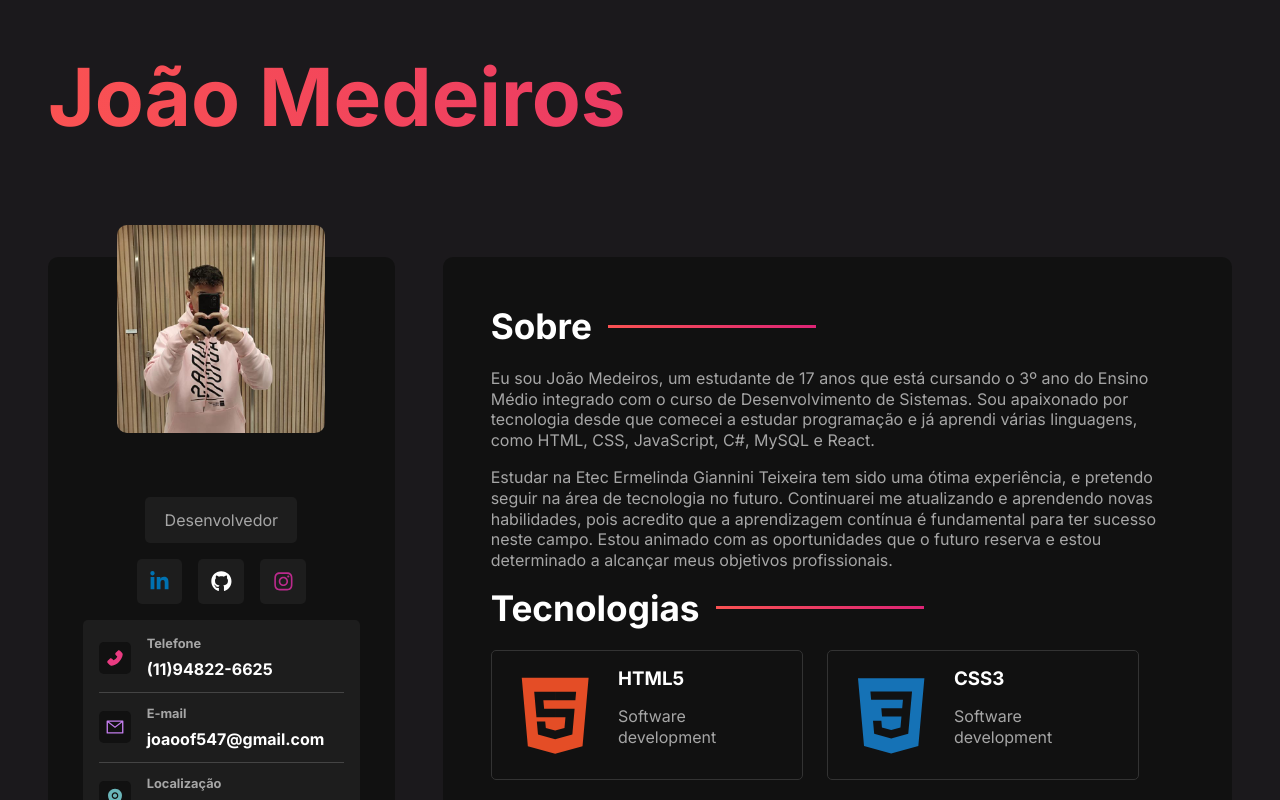
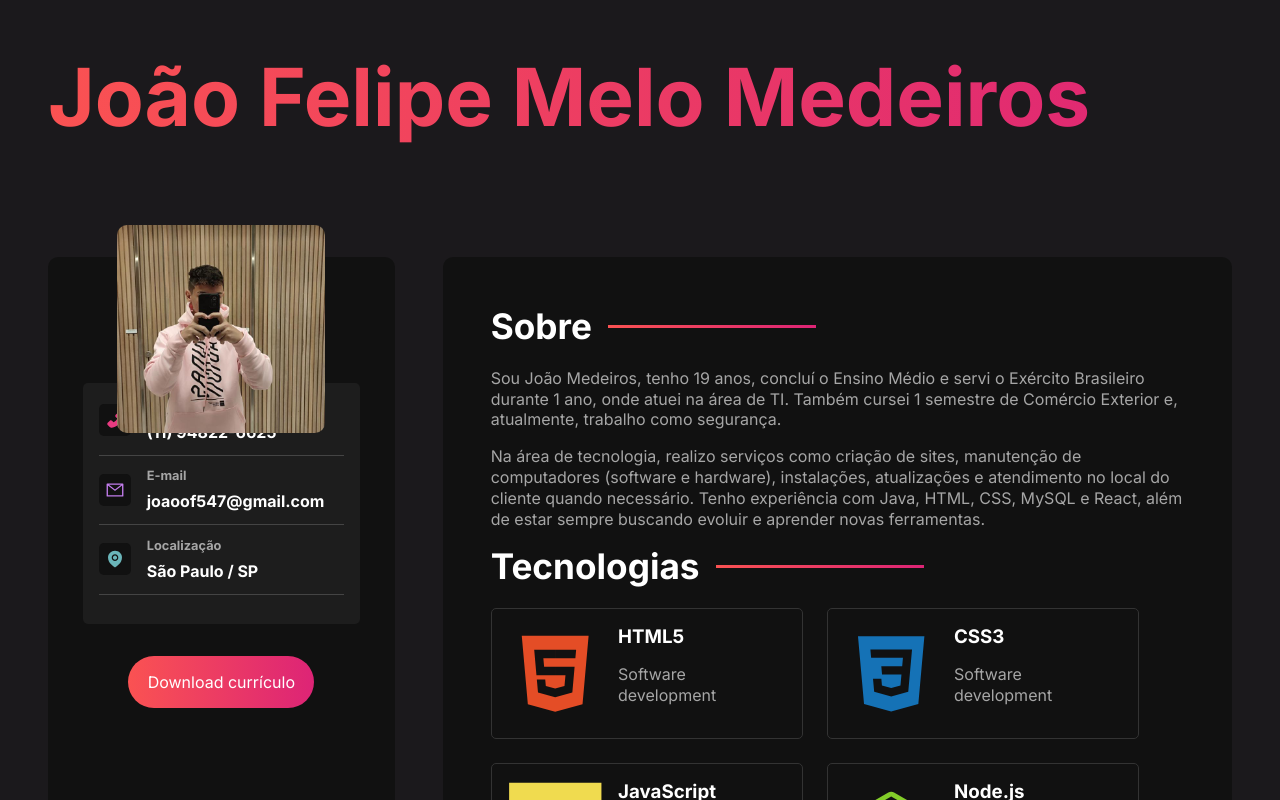
Before and after one commit to Joao0Medeiros/Porftolio, a React (Vite) app: page / in a window 1280 px wide. Shown: the top 800 px of the page. Built offline with nearby package versions, Linux system fonts and the light colour scheme.

Commit message:
Atualiza seção Sobre com histórico profissional atual

```diff
--- a/src/App.jsx
+++ b/src/App.jsx
@@ -1,18 +1,16 @@
 import Maincontent from "./components/Maincontent";
-// import Sidebar from "./components/sidebar";
-import Sidebar from "./components/Sidebar"
+import Sidebar from "./components/Sidebar";
 
 import "./styles/components/app.sass";
 
 function App() {
-
   return (
     <div id="portfolio">
-      <h1>João Medeiros</h1>
+      <h1>João Felipe Melo Medeiros</h1>
       <Sidebar />
       <Maincontent />
     </div>
   );
 }
 
-export default App
+export default App;
--- a/src/components/AboutContainer.jsx
+++ b/src/components/AboutContainer.jsx
@@ -3,10 +3,17 @@ const AboutContainer = () => {
     <section className="about-container">
       <h2>Sobre</h2>
       <p>
-        Eu sou João Medeiros, um estudante de 17 anos que está cursando o 3º ano do Ensino Médio integrado com o curso de Desenvolvimento de Sistemas. Sou apaixonado por tecnologia desde que comecei a estudar programação e já aprendi várias linguagens, como HTML, CSS, JavaScript, C#, MySQL e React.
+        Sou João Medeiros, tenho 19 anos, concluí o Ensino Médio e servi o
+        Exército Brasileiro durante 1 ano, onde atuei na área de TI. Também
+        cursei 1 semestre de Comércio Exterior e, atualmente, trabalho como
+        segurança.
       </p>
       <p>
-        Estudar na Etec Ermelinda Giannini Teixeira tem sido uma ótima experiência, e pretendo seguir na área de tecnologia no futuro. Continuarei me atualizando e aprendendo novas habilidades, pois acredito que a aprendizagem contínua é fundamental para ter sucesso neste campo. Estou animado com as oportunidades que o futuro reserva e estou determinado a alcançar meus objetivos profissionais.
+        Na área de tecnologia, realizo serviços como criação de sites,
+        manutenção de computadores (software e hardware), instalações,
+        atualizações e atendimento no local do cliente quando necessário. Tenho
+        experiência com Java, HTML, CSS, MySQL e React, além de estar sempre
+        buscando evoluir e aprender novas ferramentas.
       </p>
     </section>
   );
--- a/src/components/InformationContainer.jsx
+++ b/src/components/InformationContainer.jsx
@@ -9,7 +9,7 @@ const InformationContainer = () => {
         <AiFillPhone id="phone-icon" />
         <div>
           <h3>Telefone</h3>
-          <p>(11)94822-6625</p>
+          <p>(11) 94822-6625</p>
         </div>
       </div>
       <div className="info-card">
@@ -23,7 +23,7 @@ const InformationContainer = () => {
         <AiFillEnvironment id="pin-icon" />
         <div>
           <h3>Localização</h3>
-          <p>São paulo / SP</p>
+          <p>São Paulo / SP</p>
         </div>
       </div>
     </section>
--- a/src/components/Sidebar.jsx
+++ b/src/components/Sidebar.jsx
@@ -1,6 +1,6 @@
 import SocialNetworkContainer from "./SocialNetworkContainer";
 import InformationContainer from "./InformationContainer";
-import doc from "/docs/Currículo João.pdf"
+import doc from "/docs/Currículo João.pdf";
 
 import Avatar from "../img/FotoPF.png";
 
@@ -9,12 +9,10 @@ import "../styles/components/sidebar.sass";
 const Sidebar = () => {
   return (
     <aside id="sidebar">
-      <img src={Avatar} alt="Joao medeiros" />
-      <p className="title">Desenvolvedor</p>
+      <img src={Avatar} alt="João Felipe Melo Medeiros" />
       <SocialNetworkContainer />
       <InformationContainer />
       <a href={doc} download className="btn">
-
         Download currículo
       </a>
     </aside>
--- a/src/components/SocialNetworkContainer.jsx
+++ b/src/components/SocialNetworkContainer.jsx
@@ -3,19 +3,29 @@ import { FaLinkedinIn, FaGithub, FaInstagram } from "react-icons/fa";
 import "../styles/components/socialnetworkcontainer.sass";
 
 const socialNetworks = [
-  { name: "linkedin", icon: <FaLinkedinIn />, link: "https://www.linkedin.com/in/joão-medeiros-297934256/" },
+  {
+    name: "linkedin",
+    icon: <FaLinkedinIn />,
+    link: "https://www.linkedin.com/in/joão-medeiros-297934256/",
+  },
   { name: "github", icon: <FaGithub />, link: "https://github.com/Joao0Medeiros" },
-  { name: "instagram", icon: <FaInstagram />, link: "https://www.instagram.com/joaofm_//" },
+  { name: "instagram", icon: <FaInstagram />, link: "https://www.instagram.com/joaofm_/" },
 ];
 
 const SocialNetworkContainer = () => {
   return (
     <section id="social-networks">
       {socialNetworks.map((network) => (
-        <a href={network.link} className="social-btn" id={network.name} key={network.name}>
+        <a
+          href={network.link}
+          className="social-btn"
+          id={network.name}
+          key={network.name}
+          target="_blank"
+          rel="noreferrer"
+        >
           {network.icon}
         </a>
-
       ))}
     </section>
   );
```
Lines whose indentation alone changed are shown as unchanged.
